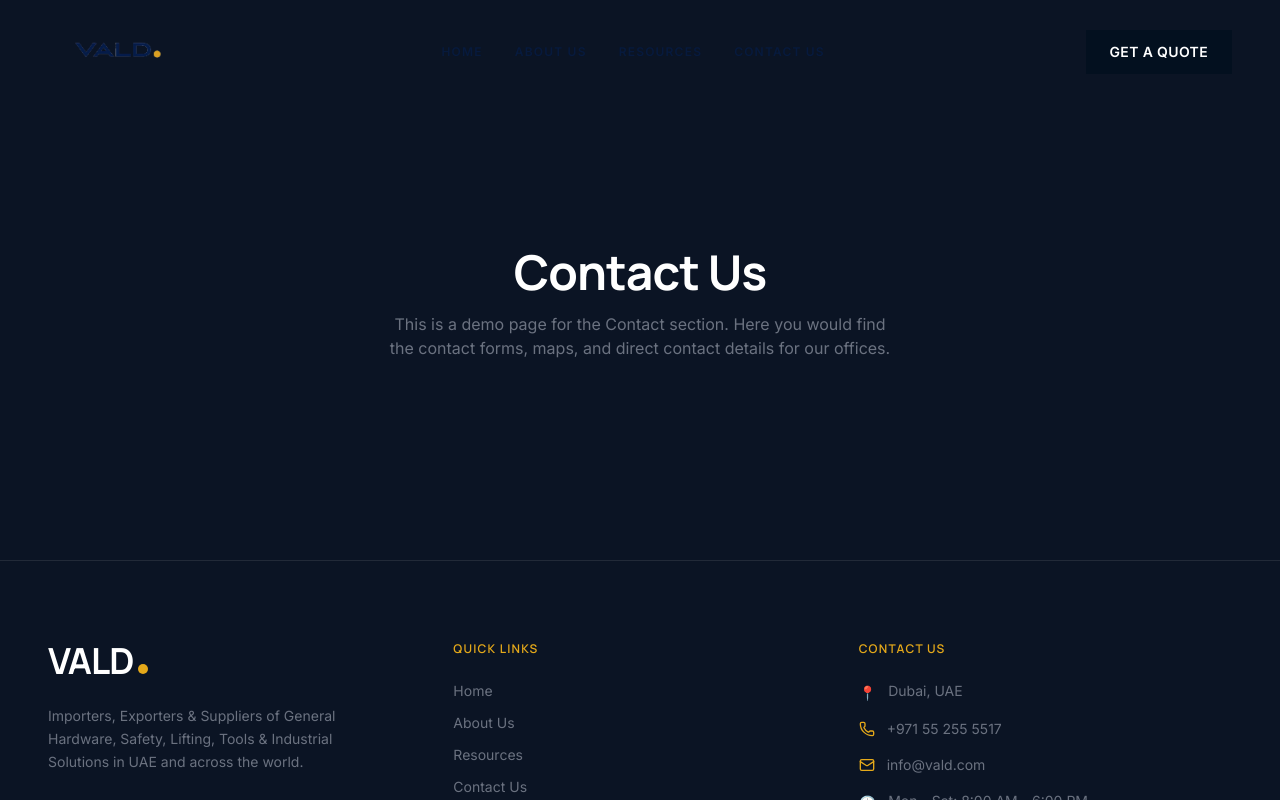
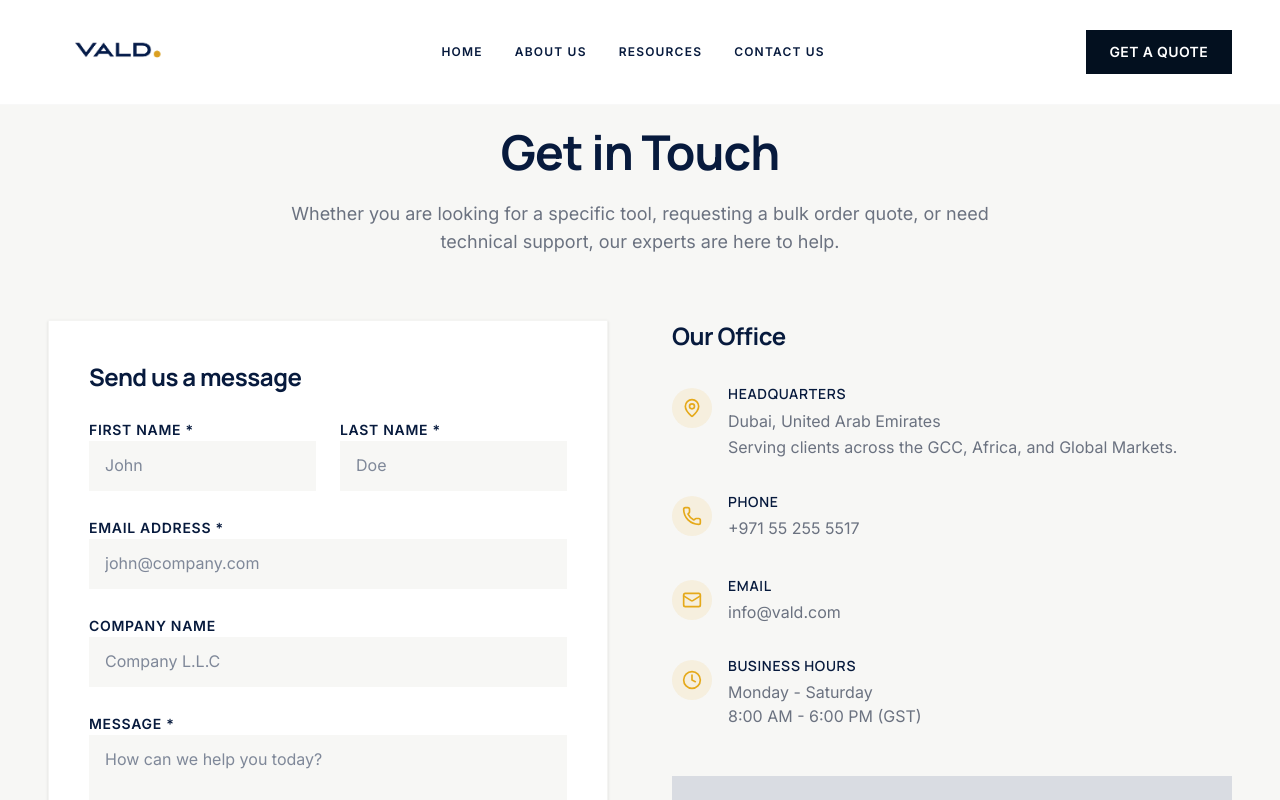
Before and after one commit to venusaljadeed-maker/vald, a Next.js app: page /contact in a window 1280 px wide. Shown: the top 800 px of the page. Built offline with nearby package versions, Linux system fonts and the light colour scheme.

Commit message:
feat: make header permanently white and implement robust contact page

```diff
--- a/src/app/contact/page.tsx
+++ b/src/app/contact/page.tsx
@@ -1,10 +1,132 @@
+import React from "react";
+import { Button } from "@/components/ui/Button";
+import { MapPin, Phone, Mail, Clock } from "lucide-react";
+
 export default function ContactPage() {
   return (
-    <div className="min-h-[70vh] flex flex-col items-center justify-center bg-[#0b1424] text-center px-6 pt-32 pb-20">
-      <h1 className="text-4xl md:text-5xl font-display font-bold text-white mb-4">Contact Us</h1>
-      <p className="text-vald-text-grey max-w-lg">
-        This is a demo page for the Contact section. Here you would find the contact forms, maps, and direct contact details for our offices.
-      </p>
+    <div className="bg-vald-off-white min-h-screen pt-32 pb-20">
+      <div className="container mx-auto px-6 lg:px-12">
+        {/* Header Section */}
+        <div className="text-center max-w-3xl mx-auto mb-16">
+          <h1 className="text-4xl md:text-5xl font-display font-bold text-vald-deep-navy mb-6">
+            Get in Touch
+          </h1>
+          <p className="text-lg text-vald-text-grey">
+            Whether you are looking for a specific tool, requesting a bulk order quote, or need technical support, our experts are here to help.
+          </p>
+        </div>
+
+        <div className="grid grid-cols-1 lg:grid-cols-2 gap-12 lg:gap-16">
+          {/* Contact Box (Form) */}
+          <div className="bg-white p-8 md:p-10 shadow-sm border border-vald-soft-grey/50">
+            <h3 className="text-2xl font-display font-bold text-vald-deep-navy mb-6">
+              Send us a message
+            </h3>
+
+            <form className="space-y-6">
+              <div className="grid grid-cols-1 md:grid-cols-2 gap-6">
+                <div className="space-y-2">
+                  <label htmlFor="firstName" className="text-sm font-semibold text-vald-deep-navy uppercase tracking-wider">First Name *</label>
+                  <input type="text" id="firstName" className="w-full bg-vald-off-white border-b-2 border-transparent focus:border-vald-gold px-4 py-3 outline-none transition-colors" placeholder="John" required />
+                </div>
+                <div className="space-y-2">
+                  <label htmlFor="lastName" className="text-sm font-semibold text-vald-deep-navy uppercase tracking-wider">Last Name *</label>
+                  <input type="text" id="lastName" className="w-full bg-vald-off-white border-b-2 border-transparent focus:border-vald-gold px-4 py-3 outline-none transition-colors" placeholder="Doe" required />
+                </div>
+              </div>
+
+              <div className="space-y-2">
+                <label htmlFor="email" className="text-sm font-semibold text-vald-deep-navy uppercase tracking-wider">Email Address *</label>
+                <input type="email" id="email" className="w-full bg-vald-off-white border-b-2 border-transparent focus:border-vald-gold px-4 py-3 outline-none transition-colors" placeholder="john@company.com" required />
+              </div>
+
+              <div className="space-y-2">
+                <label htmlFor="company" className="text-sm font-semibold text-vald-deep-navy uppercase tracking-wider">Company Name</label>
+                <input type="text" id="company" className="w-full bg-vald-off-white border-b-2 border-transparent focus:border-vald-gold px-4 py-3 outline-none transition-colors" placeholder="Company L.L.C" />
+              </div>
+
+              <div className="space-y-2">
+                <label htmlFor="message" className="text-sm font-semibold text-vald-deep-navy uppercase tracking-wider">Message *</label>
+                <textarea id="message" rows={4} className="w-full bg-vald-off-white border-b-2 border-transparent focus:border-vald-gold px-4 py-3 outline-none transition-colors resize-none" placeholder="How can we help you today?" required></textarea>
+              </div>
+
+              <Button type="submit" variant="dark" className="w-full">
+                SEND MESSAGE
+              </Button>
+            </form>
+          </div>
+
+          {/* Contact Details */}
+          <div className="flex flex-col justify-between">
+            <div>
+              <h3 className="text-2xl font-display font-bold text-vald-deep-navy mb-8">
+                Our Office
+              </h3>
+
+              <div className="space-y-8">
+                <div className="flex items-start gap-4">
+                  <div className="w-10 h-10 bg-vald-gold/10 rounded-full flex items-center justify-center flex-shrink-0 text-vald-gold mt-1">
+                    <MapPin className="w-5 h-5" />
+                  </div>
+                  <div>
+                    <h4 className="font-semibold text-vald-deep-navy mb-1 uppercase tracking-wider text-sm">Headquarters</h4>
+                    <p className="text-vald-text-grey leading-relaxed">
+                      Dubai, United Arab Emirates<br />
+                      Serving clients across the GCC, Africa, and Global Markets.
+                    </p>
+                  </div>
+                </div>
+
+                <div className="flex items-start gap-4">
+                  <div className="w-10 h-10 bg-vald-gold/10 rounded-full flex items-center justify-center flex-shrink-0 text-vald-gold mt-1">
+                    <Phone className="w-5 h-5" />
+                  </div>
+                  <div>
+                    <h4 className="font-semibold text-vald-deep-navy mb-1 uppercase tracking-wider text-sm">Phone</h4>
+                    <a href="tel:+971552555517" className="text-vald-text-grey hover:text-vald-gold transition-colors inline-block mb-1">
+                      +971 55 255 5517
+                    </a>
+                  </div>
+                </div>
+
+                <div className="flex items-start gap-4">
+                  <div className="w-10 h-10 bg-vald-gold/10 rounded-full flex items-center justify-center flex-shrink-0 text-vald-gold mt-1">
+                    <Mail className="w-5 h-5" />
+                  </div>
+                  <div>
+                    <h4 className="font-semibold text-vald-deep-navy mb-1 uppercase tracking-wider text-sm">Email</h4>
+                    <a href="mailto:info@vald.com" className="text-vald-text-grey hover:text-vald-gold transition-colors">
+                      info@vald.com
+                    </a>
+                  </div>
+                </div>
+
+                <div className="flex items-start gap-4">
+                  <div className="w-10 h-10 bg-vald-gold/10 rounded-full flex items-center justify-center flex-shrink-0 text-vald-gold mt-1">
+                    <Clock className="w-5 h-5" />
+                  </div>
+                  <div>
+                    <h4 className="font-semibold text-vald-deep-navy mb-1 uppercase tracking-wider text-sm">Business Hours</h4>
+                    <p className="text-vald-text-grey">
+                      Monday - Saturday<br />
+                      8:00 AM - 6:00 PM (GST)
+                    </p>
+                  </div>
+                </div>
+              </div>
+            </div>
+
+            {/* Map Placeholder */}
+            <div className="mt-12 h-64 bg-gray-200 w-full relative overflow-hidden group">
+              <div className="absolute inset-0 bg-vald-deep-navy/5 flex items-center justify-center transition-colors group-hover:bg-transparent">
+                <p className="text-vald-text-grey font-medium uppercase tracking-widest text-sm flex items-center gap-2">
+                  <MapPin className="w-4 h-4" /> View on Map
+                </p>
+              </div>
+            </div>
+          </div>
+        </div>
+      </div>
     </div>
   );
 }
--- a/src/components/layout/Header.tsx
+++ b/src/components/layout/Header.tsx
@@ -28,10 +28,10 @@ export const Header = () => {
   return (
     <header
       className={cn(
-        "fixed top-0 left-0 right-0 z-50 transition-all duration-300 ease-out",
+        "fixed top-0 left-0 right-0 z-50 transition-all duration-300 ease-out bg-white",
         isScrolled
-          ? "bg-white/90 backdrop-blur-md shadow-sm py-4"
-          : "bg-transparent py-6"
+          ? "shadow-sm py-4"
+          : "py-6 border-b border-vald-soft-grey/30"
       )}
     >
       <div className="container mx-auto px-6 lg:px-12 flex items-center justify-between">
```
Also changed, not shown: ChatGPT Image Aug 18, 2026, 05_34_44 PM.png (deleted).
